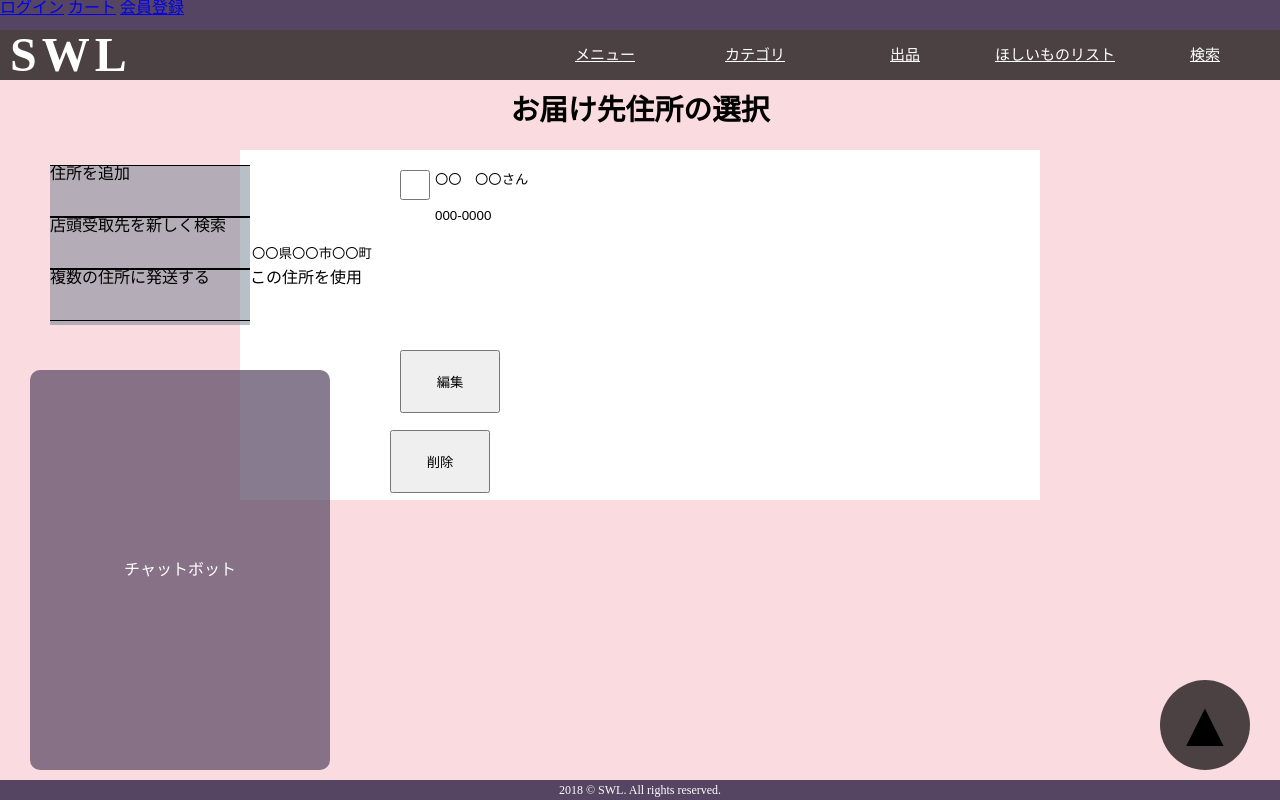
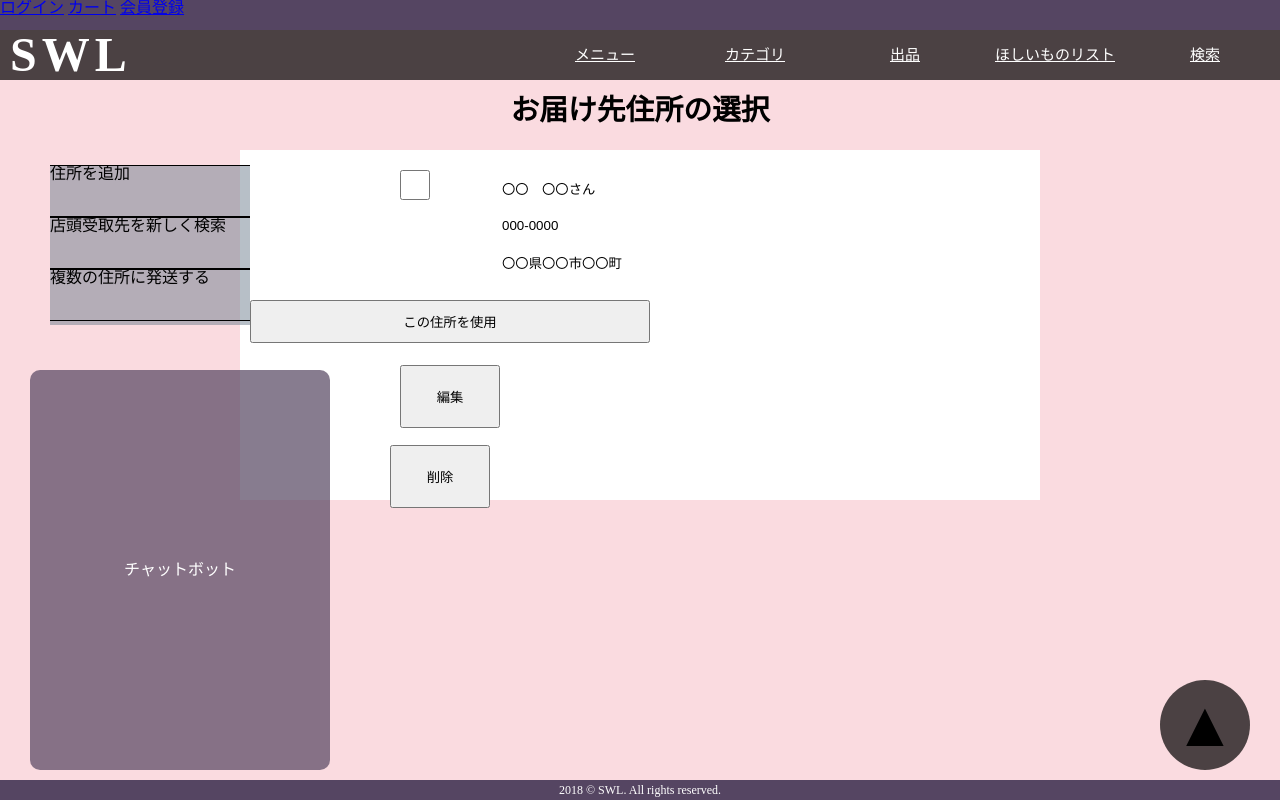
Before and after one commit to yumi0717/-, a plain HTML site: page purchase.html in a window 1280 px wide. Drawn offline with Linux system fonts and the light colour scheme.

Commit message:
Add files via upload

```diff
--- a/purchase.html
+++ b/purchase.html
@@ -47,21 +47,17 @@
           <div class="check"><input type="checkbox"></div>
 
           <div class="ad">
-            <form>
-              <input type="text" value="〇〇　〇〇さん">
-            </form>
-            <form>
-              <input type="text" value="000-0000">
-            </form>
-            <form>
-              <input type="text" value="〇〇県〇〇市〇〇町">
+            <form class="ad_h">
+              <input type="text" value="〇〇　〇〇さん"><br>
+              <input type="text" value="000-0000"><br>
+              <input type="text" value="〇〇県〇〇市〇〇町"><br>
             </form>
           </div>
 
         </div>
-        <div class="button_01">この住所を使用</div>
-        <div class="button_02"><input type="submit" value="編集"></div>
-        <div class="button_04"><input type="submit" value="削除"></div>
+        <div class="button_01"><input type="submit" value="この住所を使用" id="ad_button"></div>
+        <div class="button_02"><input type="submit" value="編集" id="ad_button_2"></div>
+        <div class="button_04"><input type="submit" value="削除" id="ad_button_2"></div>
       </div>
 
         <div>
```
